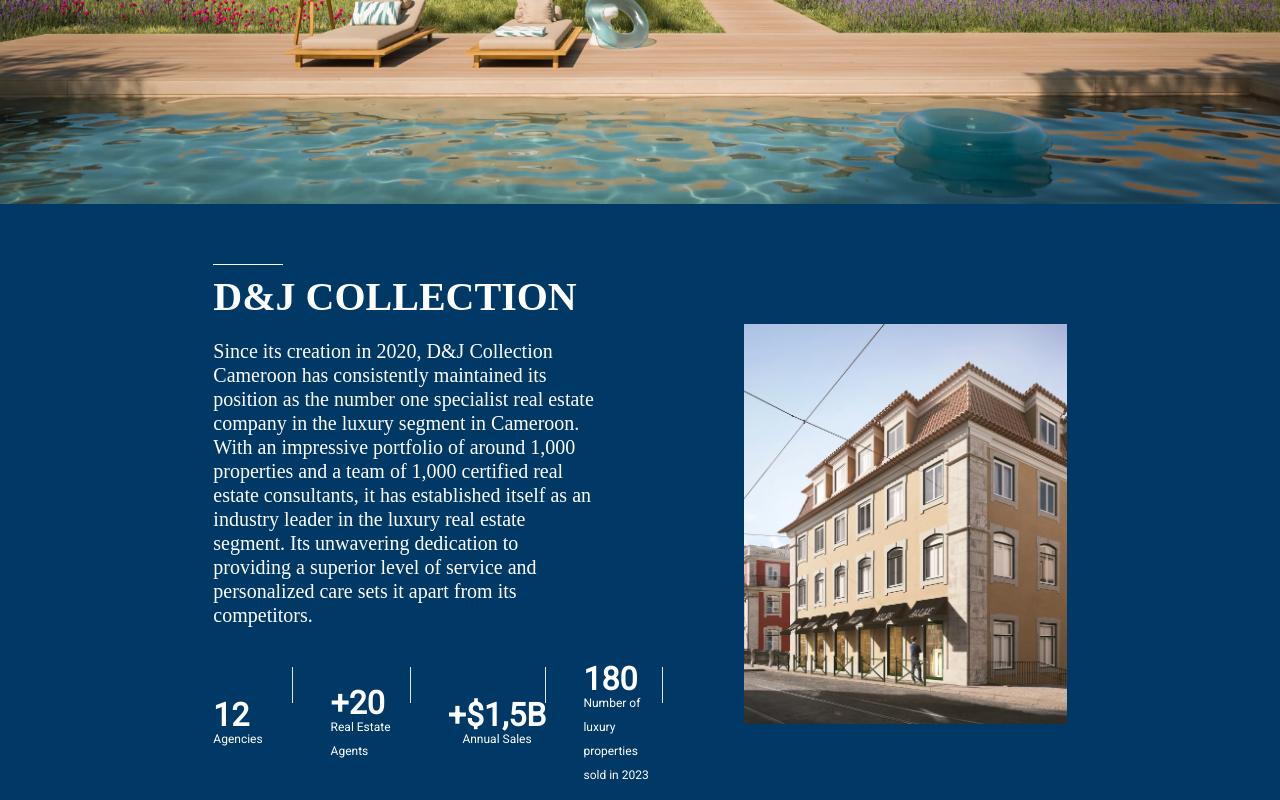
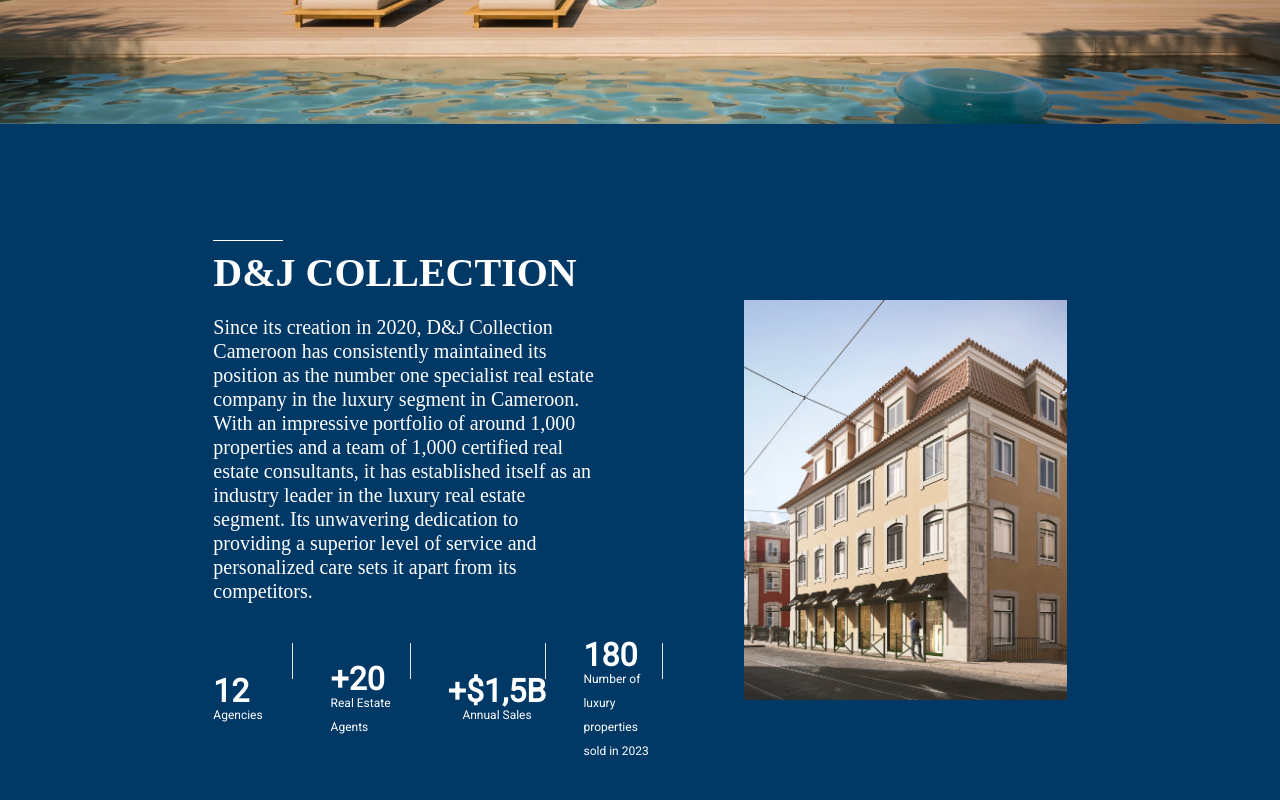
Before and after one commit to EwiJosepha/Real-Estate, a Next.js app: page / in a window 1280 px wide. Shown: the part 680-1480 px from the top of the page. Built offline with nearby package versions, Linux system fonts and the light colour scheme.

Commit message:
landing page optimisation

```diff
--- a/app/components/organisms/hero.tsx
+++ b/app/components/organisms/hero.tsx
@@ -31,7 +31,7 @@
                     src={images[currentImageIndex]}
                     alt="Hero Image"
                     className="w-full object-cover transition-filter duration-500"
-                    style={{ height: '820px' }}
+                    style={{ height: '740px' }}
                 />
             </section>
             <section className="absolute bottom-1/3 transform -translate-x-1/2 left-1/2">
--- a/app/components/organisms/infoSection.tsx
+++ b/app/components/organisms/infoSection.tsx
@@ -5,7 +5,7 @@
 
 function InfoSection() {
   return (
-    <div className="wrapper pt-14 bg-blue text-white">
+    <div className="wrapper pt-28 bg-blue text-white">
       <div className="flex items-center justify-center md:mx-auto md:w-3/4 lg:w-2/3">
         <div className="innerDiv text-base w-[80%] mr-20 sm:w-full">
           <div id="line"></div>
```
